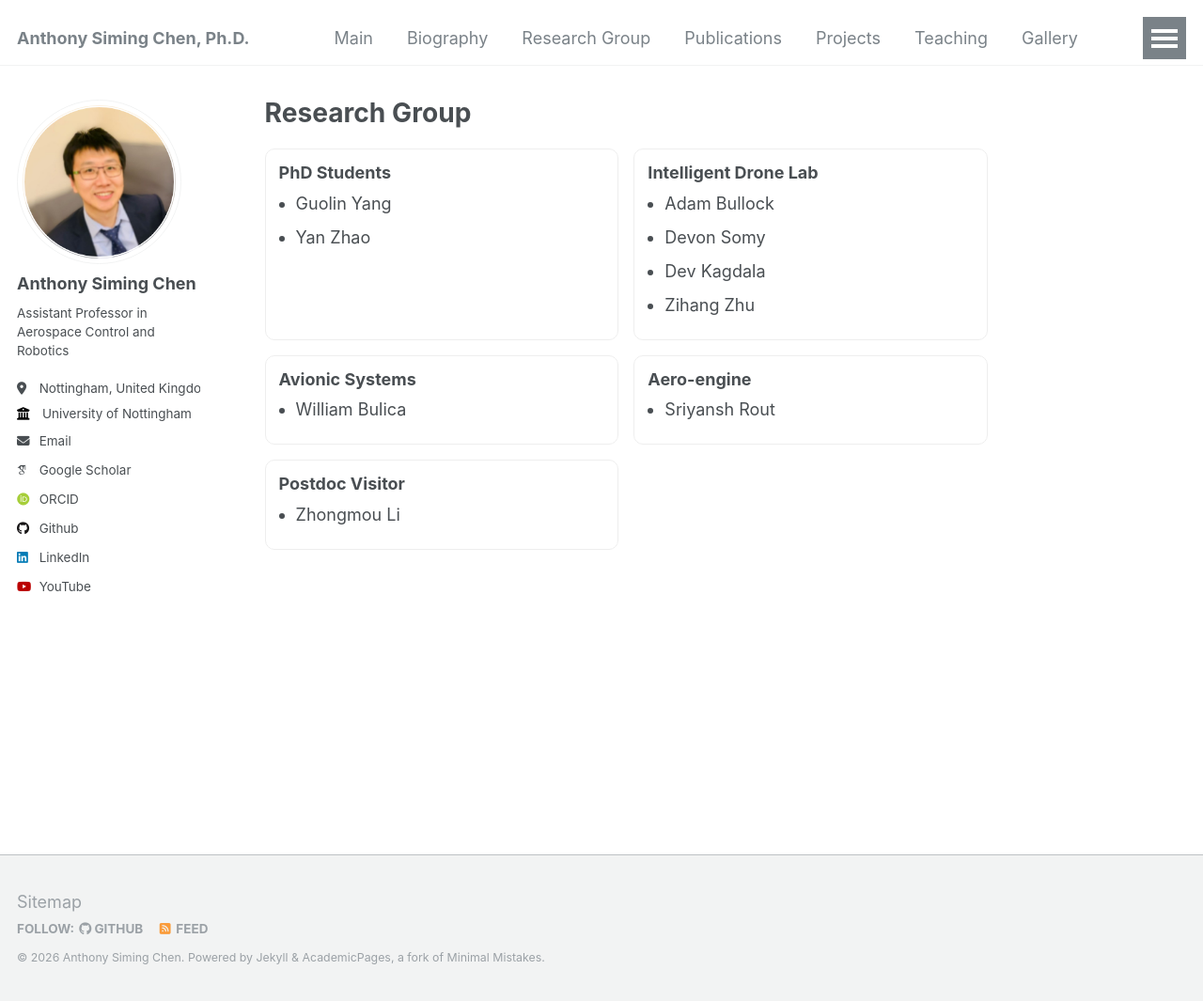
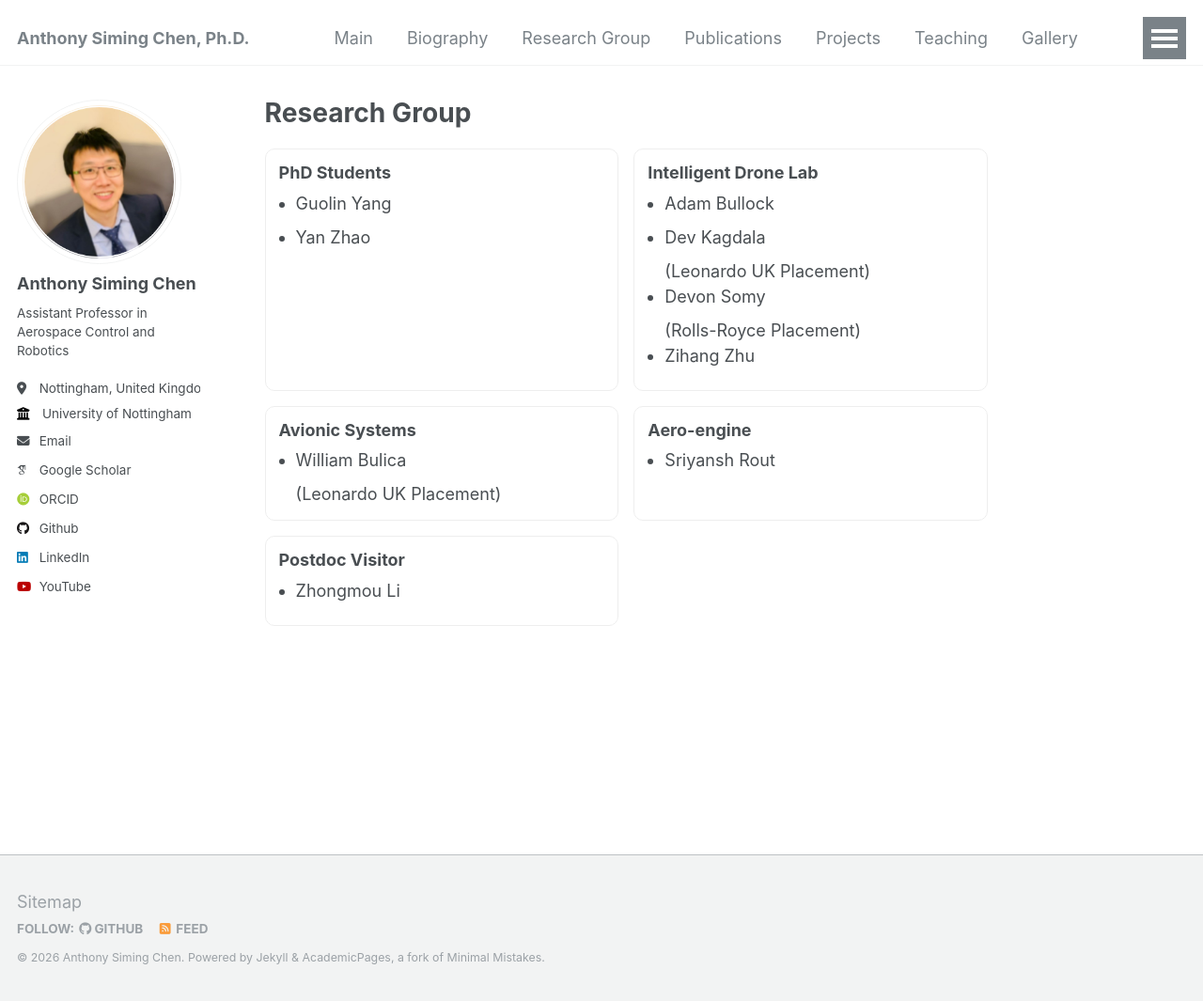
Before and after one commit to Anthony-S-Chen/Anthony-S-Chen.github.io, a Jekyll site: the page built from _pages/Group.md, in a window 1280 px wide and 1065 px high. Shown: the whole window at 94% size. Built offline with Jekyll 4.4.1, drawn with Linux system fonts in a browser that asks for light colours; some web fonts are replaced.

Commit message:
Update Group.md

```diff
--- a/_pages/Group.md
+++ b/_pages/Group.md
@@ -26,8 +26,8 @@ author_profile: true
     <h3>Intelligent Drone Lab</h3>
     <ul>
       <li>Adam Bullock</li>
-      <li>Devon Somy</li>
-      <li>Dev Kagdala</li>
+      <li>Dev Kagdala</li> (Leonardo UK Placement)
+      <li>Devon Somy</li> (Rolls-Royce Placement)
       <li>Zihang Zhu</li>
     </ul>
   </div>
@@ -35,7 +35,7 @@ author_profile: true
   <div class="group-card">
     <h3>Avionic Systems</h3>
     <ul>
-      <li>William Bulica</li>
+      <li>William Bulica</li> (Leonardo UK Placement)
     </ul>
   </div>
 
```
